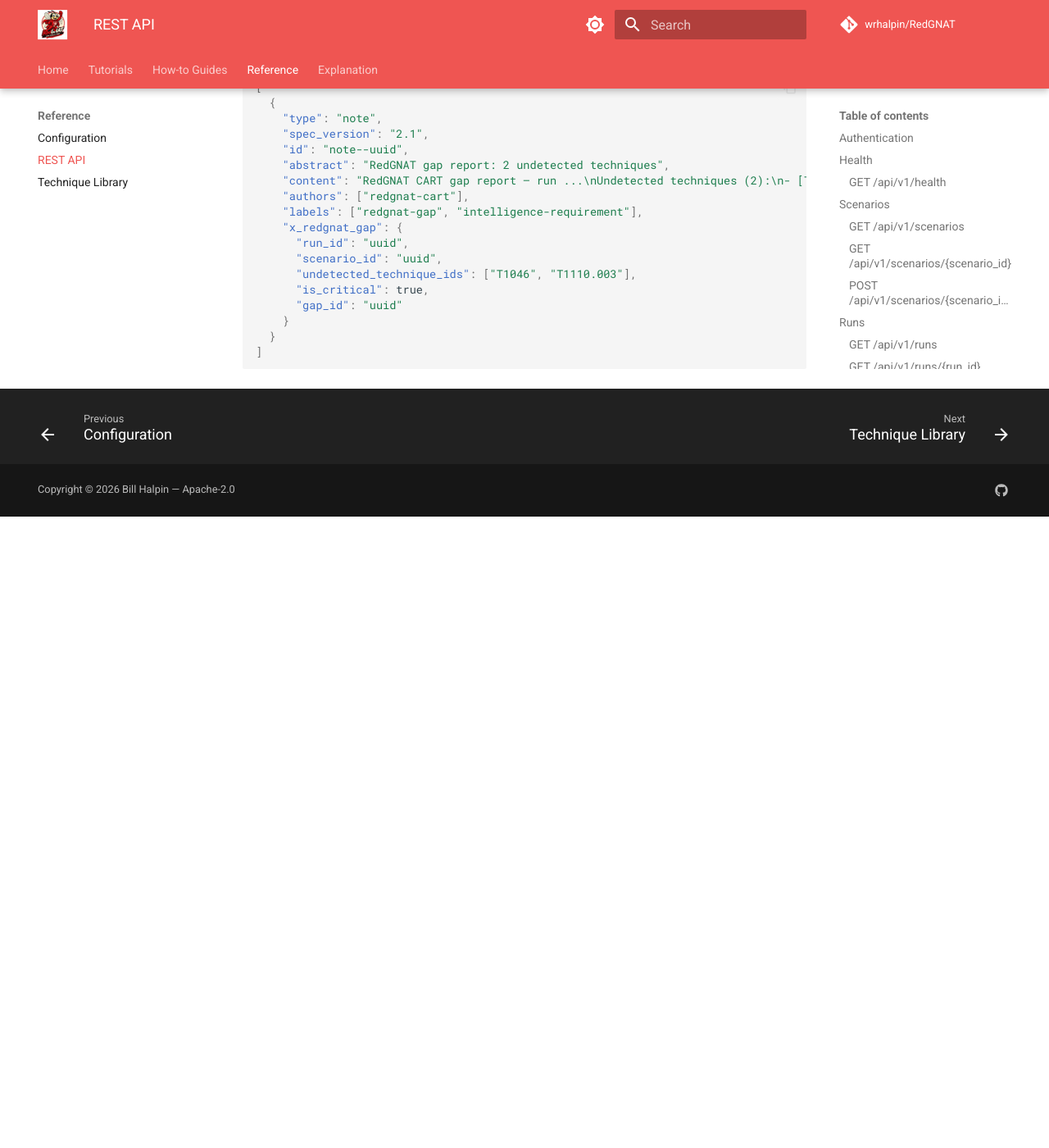
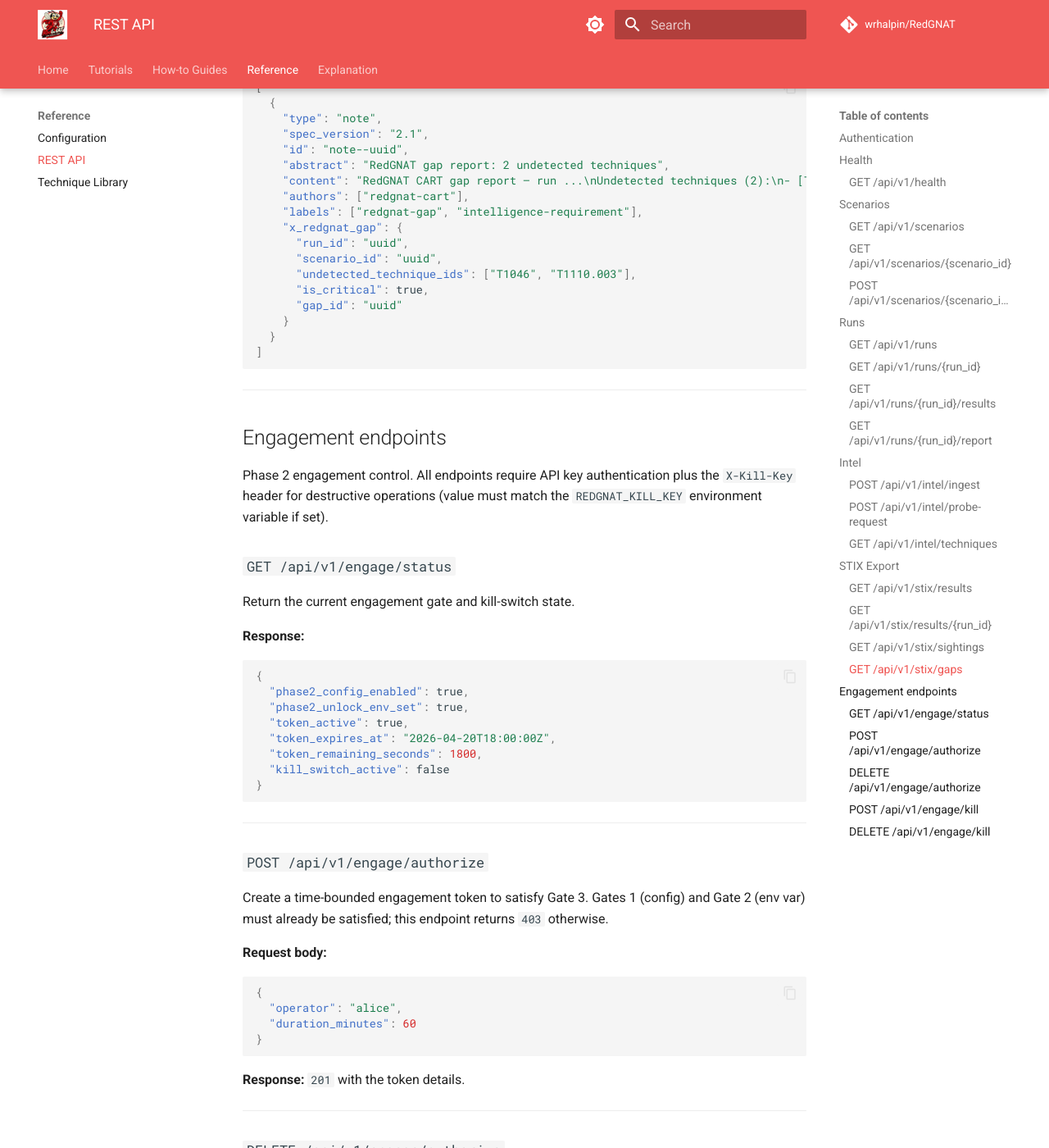
Before and after one commit to wrhalpin/RedGNAT, an MkDocs documentation site: the page built from docs/reference/api.md, in a window 1280 px wide and 1400 px high, scrolled down 6348 px. Shown: the whole window at 82% size. Built offline with MkDocs 1.6.1 and Material for MkDocs 9.7.7, drawn with Linux system fonts in a browser that asks for light colours; comment, search, counter and statistics services are not loaded; before the commit the page ends 6978 px from its top, so only the background shows below that; some of the changed text lies outside the part shown.

Commit message:
Update docs and CLAUDE.md to reflect Phase 2 delivery
Phase 2 engagement infrastructure (EngagementGate, EngagementToken,
KillSwitch, EngagementRunner) is fully delivered. Remove all "planned"
and "no code yet" language throughout. Add Engagement endpoints section
to API reference. Fix broken #engagement-endpoints anchor. Update
CLAUDE.md repo layout to include engagement/ package.

https://claude.ai/code/session_0127UfJiTChmQJ5YrAGQzVuA

````diff
--- a/docs/reference/api.md
+++ b/docs/reference/api.md
@@ -288,3 +288,73 @@ Return gap reports as STIX 2.1 `note` objects. A gap is any technique that execu
   }
 ]
 ```
+
+---
+
+## Engagement endpoints
+
+Phase 2 engagement control. All endpoints require API key authentication plus the `X-Kill-Key` header for destructive operations (value must match the `REDGNAT_KILL_KEY` environment variable if set).
+
+### `GET /api/v1/engage/status`
+
+Return the current engagement gate and kill-switch state.
+
+**Response:**
+```json
+{
+  "phase2_config_enabled": true,
+  "phase2_unlock_env_set": true,
+  "token_active": true,
+  "token_expires_at": "2026-04-20T18:00:00Z",
+  "token_remaining_seconds": 1800,
+  "kill_switch_active": false
+}
+```
+
+---
+
+### `POST /api/v1/engage/authorize`
+
+Create a time-bounded engagement token to satisfy Gate 3. Gates 1 (config) and Gate 2 (env var) must already be satisfied; this endpoint returns `403` otherwise.
+
+**Request body:**
+```json
+{
+  "operator": "alice",
+  "duration_minutes": 60
+}
+```
+
+**Response:** `201` with the token details.
+
+---
+
+### `DELETE /api/v1/engage/authorize`
+
+Revoke the active engagement token immediately.
+
+**Response:** `204 No Content`
+
+---
+
+### `POST /api/v1/engage/kill`
+
+Activate the global kill switch. Immediately stops all in-progress engagement runs, purges the Celery engagement queue, and closes any open GoPhish campaigns. Requires `X-Kill-Key` header.
+
+**Request body:**
+```json
+{
+  "reason": "Unexpected detection — stopping engagement",
+  "operator": "alice"
+}
+```
+
+**Response:** `200` with kill switch status.
+
+---
+
+### `DELETE /api/v1/engage/kill`
+
+Reset (deactivate) the kill switch after the engagement is cleared to continue. Requires `X-Kill-Key` header.
+
+**Response:** `204 No Content`
````
Also changed, not shown: CLAUDE.md (+13 -7 lines), docs/explanation/architecture.md (+14 -2 lines), docs/explanation/safe-harbor.md (+2 -2 lines), docs/index.md (+2 -2 lines), docs/reference/techniques.md (+28 -1 lines).
